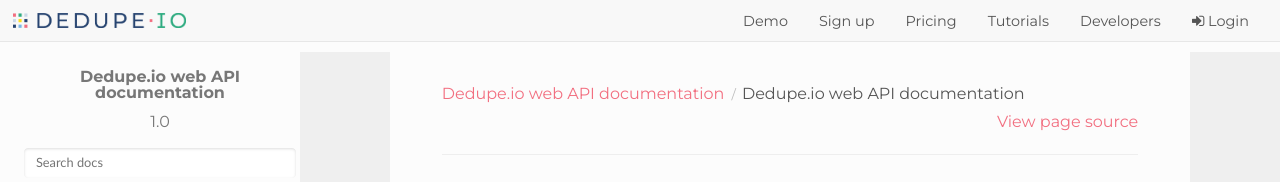
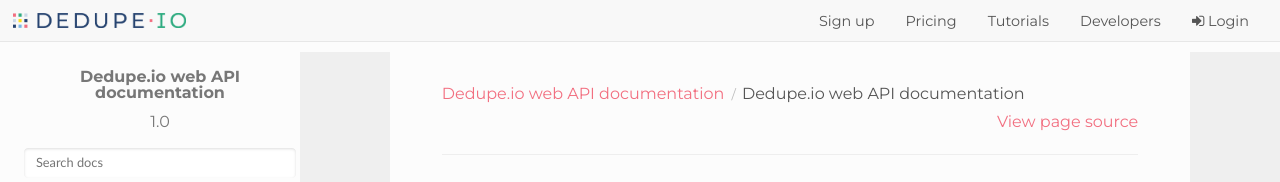
Before and after one commit to dedupeio/dedupeio-web-api-docs, a Sphinx documentation site: the page built from docs/index.rst, in a window 1280 px wide. Shown: the top 182 px of the page. Built offline with Sphinx 7.4.7 and the Read the Docs theme 2.0.0, drawn with Linux system fonts in a browser that asks for light colours.

Commit message:
removed demo link

```diff
--- a/docs/_templates/layout.html
+++ b/docs/_templates/layout.html
@@ -33,7 +33,6 @@
     </div>
     <div class="navbar-collapse collapse pull-right">
       <ul class="nav navbar-nav">
-        <li><a href="https://dedupe.io/#demo">Demo</a></li>
         <li><a href="https://dedupe.io/#sign-up">Sign up</a></li>
         <li><a href="https://dedupe.io/pricing/">Pricing</a></li>
         <li><a href="https://dedupe.io/tutorials/">Tutorials</a></li>
```
